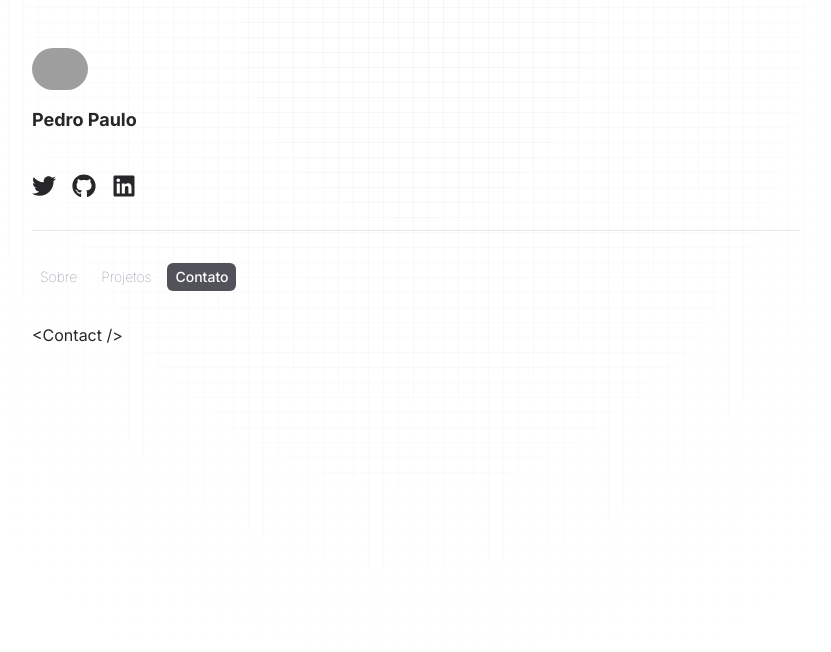
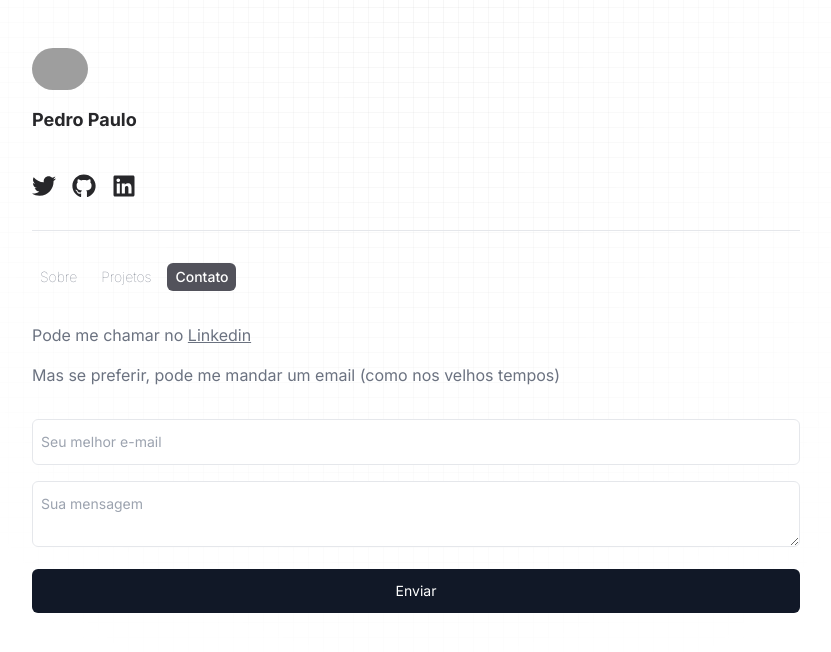
Before and after one commit to pedropaulobrasca/portfolio-new, a Next.js app: page / in a window 1280 px wide. Both pictures are taken after a click on the button "Contato". Shown: the top 652 px of the page, without its empty margins (224-1055 px from the left). Built offline with nearby package versions, Linux system fonts and the light colour scheme; grey boxes are pictures that could not be loaded.

Commit message:
feat: Add Contact page component to the app

```diff
--- a/src/app/(app)/page.tsx
+++ b/src/app/(app)/page.tsx
@@ -7,6 +7,7 @@ import { FaGithub, FaLinkedin, FaTwitter } from 'react-icons/fa'
 
 import ButtonShapeTabs from '@/components/button-shape-tabs'
 import { About } from '@/components/pages/about'
+import { Contact } from '@/components/pages/contact'
 import { TextFlip } from '@/components/text-flip'
 
 export default function Home() {
@@ -83,7 +84,7 @@ export default function Home() {
               >
                 {selected === 'Sobre' && <About />}
                 {selected === 'Projetos' && 'Em breve...'}
-                {selected === 'Contato' && '<Contact />'}
+                {selected === 'Contato' && <Contact />}
               </motion.div>
             </ButtonShapeTabs>
           </div>
--- /dev/null
+++ b/src/components/pages/contact.tsx
@@ -0,0 +1,35 @@
+export function Contact() {
+  return (
+    <div>
+      <p className="mb-4 text-gray-500">
+        Pode me chamar no{' '}
+        <a
+          href="https://www.linkedin.com/in/pedro-paulo-brasca-trevisanuto-86136114a/"
+          className="underline"
+          target="_blank"
+        >
+          Linkedin
+        </a>
+      </p>
+
+      <p className="mb-4 text-gray-500">
+        Mas se preferir, pode me mandar um email (como nos velhos tempos)
+      </p>
+
+      <form>
+        <input
+          type="email"
+          className="mt-4 w-full rounded-md border px-2 py-3 text-sm focus:border-transparent focus:outline-none focus:ring-2 focus:ring-gray-900"
+          placeholder="Seu melhor e-mail"
+        />
+        <textarea
+          className="mt-4 w-full rounded-md border px-2 py-3 text-sm focus:border-transparent focus:outline-none focus:ring-2 focus:ring-gray-900"
+          placeholder="Sua mensagem"
+        />
+        <button className="mt-4 w-full rounded-md bg-gray-900 px-2 py-3 text-sm text-white focus:border-transparent focus:outline-none focus:ring-2 focus:ring-gray-900">
+          Enviar
+        </button>
+      </form>
+    </div>
+  )
+}
```
